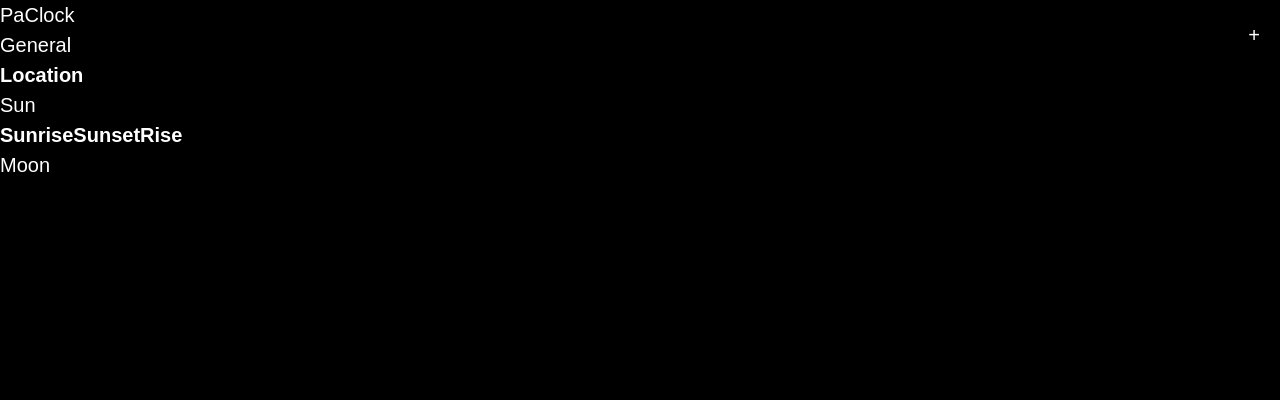
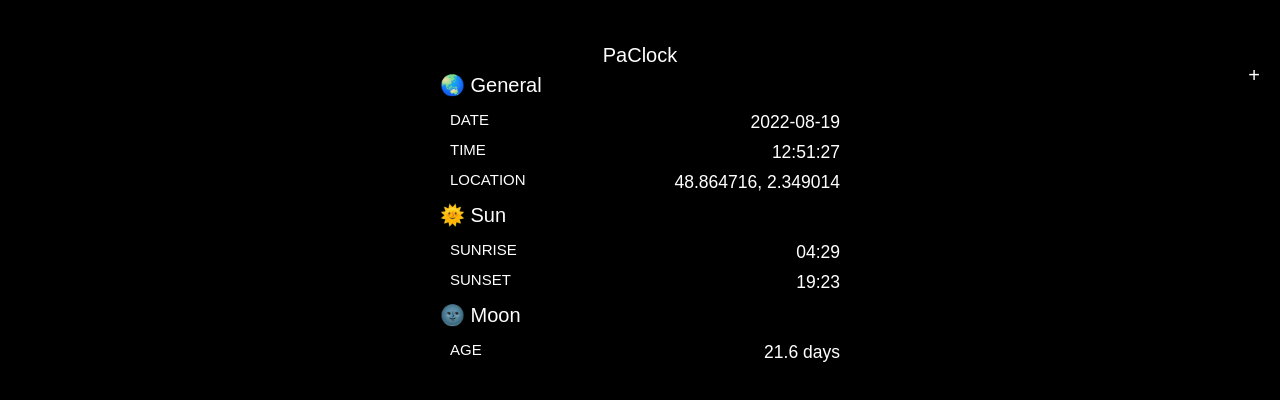
Before and after one commit to pacoccino/paclock, a React (Vite) app: page / in a window 1280 px wide. Shown: the top 400 px of the page. Built offline with nearby package versions, Linux system fonts and the light colour scheme; no server answers.

Commit message:
des trucs

```diff
--- a/src/app.tsx
+++ b/src/app.tsx
@@ -4,12 +4,7 @@ import { createRoot } from 'react-dom/client'
 import { ReactApp } from './react'
 import './styles.css'
 
-// import { SunTest } from './lib/sun.test'
-// import { MoonTest } from './lib/moon.test'
-
 async function App() {
-  // MoonTest()
-
   const container = document.getElementById('root')
   const root = createRoot(container!)
   root.render(<ReactApp />)
--- a/src/lib/clock.ts
+++ b/src/lib/clock.ts
@@ -11,21 +11,15 @@ const TESTMODE = window.location.search === '?test'
 
 export class Clock {
   now: Moment
-  sunrise: Moment
-  sunset: Moment
-  noon: Moment
   astronomicalStatus: ASTRONOMICAL_STATUS
   timezone: number
   interval: number
   location: Location
   moon: MoonState
+  sun: SunState
 
   constructor() {
-    this.sunrise = moment({ hour: 0, minute: 0 })
-    this.sunset = moment({ hour: 0, minute: 0 })
-    this.noon = moment({ hour: 0, minute: 0 })
-
-    this.moon = MoonLib.getState()
+    this.moon = MoonLib.calculate()
 
     this.location = {
       lat: 48.864716, // Paris
@@ -93,27 +87,6 @@ export class Clock {
   }
    */
 
-  calculateSun() {
-    const result = Sun.calculate(this.now, this.location, this.timezone)
-
-    const sunnoon = Utils.minutesToHour(result.solnoon)
-    const sunrise = Utils.minutesToHour(result.rise.timelocal)
-    const sunset = Utils.minutesToHour(result.set.timelocal)
-
-    this.sunset = moment({
-      hour: sunset.hours,
-      minute: sunset.minutes,
-    })
-    this.sunrise = moment({
-      hour: sunrise.hours,
-      minute: sunrise.minutes,
-    })
-    this.noon = moment({
-      hour: sunnoon.hours,
-      minute: sunnoon.minutes,
-    })
-  }
-
   tick() {
     if (this.now && TESTMODE) {
       this.now = this.now.add(30, 'minutes')
@@ -121,11 +94,12 @@ export class Clock {
       this.now = moment()
     }
 
-    this.calculateSun()
-    this.moon = MoonLib.getState()
+    this.sun = Sun.calculate(this.now, this.location, this.timezone)
+    this.moon = MoonLib.calculate(this.now)
 
     this.astronomicalStatus =
-      this.now.isAfter(this.sunrise) && this.now.isBefore(this.sunset)
+      this.now.isAfter(this.sun.rise.timeLocal_m) &&
+      this.now.isBefore(this.sun.set.timeLocal_m)
         ? ASTRONOMICAL_STATUS.DAY
         : ASTRONOMICAL_STATUS.NIGHT
   }
--- a/src/lib/moon.ts
+++ b/src/lib/moon.ts
@@ -1,4 +1,5 @@
 import BN from 'bignumber.js'
+import moment from 'moment'
 
 const MOON_ORBITAL_PERIOD = new BN(29.530588) // days
 const MOON_PHASES = 8
@@ -8,8 +9,6 @@ const NEW_MOON_BASE = new BN(1587608820000) // 24 janvier 2020	22:44:11
 
 // const DAYS_TO_MS = new BN(1000);
 const DAYS_TO_MS = new BN(24).times(60).times(60).times(1000)
-
-let i = 7
 
 interface MoonState {
   age: BN
@@ -25,10 +24,9 @@ interface MoonState {
 }
 
 const MoonLib = {
-  getState(): MoonState {
-    const diffNow = new BN(Date.now() + i).minus(NEW_MOON_BASE)
+  calculate(date: moment.Moment): MoonState {
+    const diffNow = new BN(+date).minus(NEW_MOON_BASE)
 
-    // const moonAge = new BN(i)
     const moonAge = diffNow.div(DAYS_TO_MS).modulo(MOON_ORBITAL_PERIOD)
 
     const ageNorm = moonAge.div(MOON_ORBITAL_PERIOD)
@@ -36,8 +34,6 @@ const MoonLib = {
       .div(PHASE_DURATION)
       .integerValue(BN.ROUND_FLOOR)
       .toNumber()
-
-    // i = (i + 1) % MOON_ORBITAL_PERIOD.toNumber()
 
     return {
       age: moonAge,
--- a/src/lib/sun.ts
+++ b/src/lib/sun.ts
@@ -15,7 +15,7 @@ export interface Location {
   long: number
 }
 
-interface SunResult {
+interface SunState {
   date: moment.Moment
   location: Location
   timezone: number
@@ -26,17 +26,22 @@ interface SunResult {
     elevation: number
   }
   sunDeclination: number
-  solnoon: number
   eqTime: number
+  noon: {
+    timeLocal: number
+    timeLocal_m: moment.Moment
+  }
   set: {
     jday: number
     azimuth: number
-    timelocal: number
+    timeLocal: number
+    timeLocal_m: moment.Moment
   }
   rise: {
     jday: number
     azimuth: number
-    timelocal: number
+    timeLocal: number
+    timeLocal_m: moment.Moment
   }
 }
 
@@ -369,7 +374,13 @@ const Sun = {
       solNoonLocal -= 1440.0
     }
 
-    return solNoonLocal
+    const timeLocal_h = Utils.minutesToHour(solNoonLocal)
+
+    const timeLocal_m = moment({
+      hour: timeLocal_h.hours,
+      minute: timeLocal_h.minutes,
+    })
+    return { timeLocal: solNoonLocal, timeLocal_m }
   },
 
   calcSunriseSetUTC(rise, JD, latitude, longitude) {
@@ -445,7 +456,13 @@ const Sun = {
       }
     }
 
-    return { jday: jday, timelocal: timeLocal, azimuth: azimuth }
+    const timeLocal_h = Utils.minutesToHour(timeLocal)
+
+    const timeLocal_m = moment({
+      hour: timeLocal_h.hours,
+      minute: timeLocal_h.minutes,
+    })
+    return { jday, timeLocal, azimuth, timeLocal_m }
   },
 
   calcJDofNextPrevRiseSet(next, rise, JD, latitude, longitude, tz) {
@@ -471,7 +488,7 @@ const Sun = {
     date: moment.Moment,
     location: Location,
     timezone: number
-  ): SunResult {
+  ): SunState {
     const jday = Sun.getJD(date.year(), date.month() + 1, date.day())
     const dayMinutes = date.hour() * 60 + date.minute() + date.second() / 60.0
     const jdaytotal = jday + dayMinutes / 1440 - timezone / 24
@@ -483,7 +500,7 @@ const Sun = {
       location.long,
       timezone
     )
-    const solnoon = Sun.calcSolNoon(jday, location.long, timezone)
+    const noon = Sun.calcSolNoon(jday, location.long, timezone)
     const rise = Sun.calcSunriseSet(
       1,
       jday,
@@ -509,7 +526,7 @@ const Sun = {
       jday,
       jcent,
       azel,
-      solnoon,
+      noon,
       rise,
       set,
       eqTime,
--- a/src/react/infos.tsx
+++ b/src/react/infos.tsx
@@ -1,15 +1,57 @@
+import { useState, useEffect } from 'react'
+
+function Row({ title, children }) {
+  return (
+    <div className="flex mb-1 ml-2">
+      <div className="text-xs uppercase">{title}</div>
+      <div className="text-sm flex-1 text-right">{children}</div>
+    </div>
+  )
+}
+
+function Title({ children }) {
+  return <h2 className="flex mb-2">{children}</h2>
+}
+
 export function Infos({ clock }) {
+  const [now, setNow] = useState(clock.now)
+
+  useEffect(() => {
+    const t = setInterval(() => {
+      setNow(clock.now)
+    }, 1000)
+    return () => {
+      clearInterval(t)
+    }
+  })
+
   return (
-    <div className="w-max bg-black">
-      <div id="info" className="">
-        <h1>PaClock</h1>
-        <h2>General</h2>
-        <b>Location</b>
-        <h2>Sun</h2>
-        <b>Sunrise</b>
-        <b>Sunset</b>
-        <b>Rise</b>
-        <h2>Moon</h2>
+    <div className="bg-black mx-8 my-8">
+      <div className="max-w-xs mx-auto">
+        <h1 className="text-center">PaClock</h1>
+        <Title>🌏 General</Title>
+        <Row title="Date">
+          <span>{clock.now.format('YYYY-MM-DD')}</span>
+        </Row>
+        <Row title="Time">
+          <span>{clock.now.format('HH:mm:ss')}</span>
+        </Row>
+        <Row title="Location">
+          <span>
+            {clock.location.lat}, {clock.location.long}
+          </span>
+        </Row>
+        <Title>🌞 Sun</Title>
+        <Row title="Sunrise">
+          <span>{clock.sun.rise.timeLocal_m.format('HH:mm')}</span>
+        </Row>
+        <Row title="Sunset">
+          <span>{clock.sun.set.timeLocal_m.format('HH:mm')}</span>
+        </Row>
+        <Title>🌚 Moon</Title>
+        <Row title="Age">
+          <span>{clock.moon.age.dp(1).toNumber()} days</span>
+        </Row>
       </div>
     </div>
   )
--- a/src/sketch/sun.ts
+++ b/src/sketch/sun.ts
@@ -7,9 +7,9 @@ import { Responsive } from '../sketch'
 
 function clockToGeo(clock) {
   const dayMinutes = 24 * 60
-  const sunriseMinutes = clock.sunrise.hours() * 60 + clock.sunrise.minutes()
-  const sunsetMinutes = clock.sunset.hours() * 60 + clock.sunset.minutes()
-  const noonMinutes = clock.noon.hours() * 60 + clock.noon.minutes()
+  const sunriseMinutes = clock.sun.rise.timeLocal
+  const sunsetMinutes = clock.sun.set.timeLocal
+  const noonMinutes = clock.sun.noon.timeLocal
   const nowMinutes = clock.now.hours() * 60 + clock.now.minutes()
 
   const geoClock = {
--- a/src/sketch/texts.ts
+++ b/src/sketch/texts.ts
@@ -14,6 +14,8 @@ export function drawText(p: P5, clock: Clock, responsive: Responsive) {
   p.textSize(responsive.baseFontWeight * 4)
   p.fill(theme.foreground)
   p.text(`${clock.now.format('HH:mm')}`, 0, 0)
+
+  /*
   p.textSize(responsive.baseFontWeight * 1.5)
   p.fill(theme.f200)
   p.text(
@@ -22,9 +24,7 @@ export function drawText(p: P5, clock: Clock, responsive: Responsive) {
     responsive.baseFontWeight * 6
   )
 
-  p.pop()
 
-  /*
 p.textSize(baseFontWeight)
 p.fill(theme.f400)
 p.text(
@@ -39,4 +39,5 @@ p.text(
  -baseFontWeight * 4
 )
 */
+  p.pop()
 }
--- a/src/styles.css
+++ b/src/styles.css
@@ -10,19 +10,6 @@ body {
   color: white;
 }
 
-:root {
-  --brightness: 1;
-  --contrast: 100%;
-}
-
-#root {
-  width: 100vw;
-  height: 100vh;
-  position: relative;
-  overflow: hidden;
-  filter: brightness(var(--brightness)) contrast(var(--contrast));
-}
-
 .noselect {
   -webkit-touch-callout: none; /* iOS Safari */
   -webkit-user-select: none; /* Safari */
```
Also changed, not shown: 2 other files (tests, documents, lock files or other folders).
